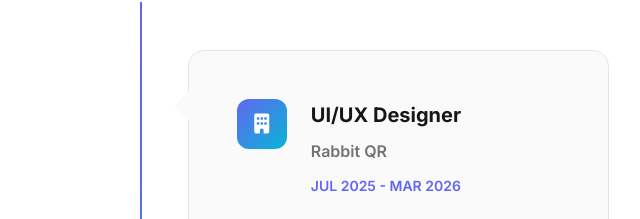
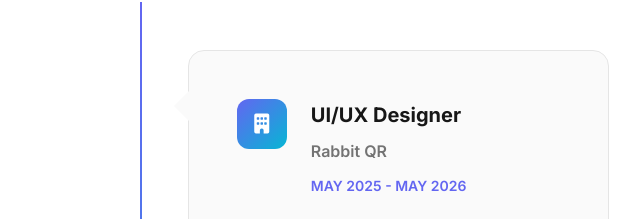
Before and after one commit to ruthe006/ruthendiran-portflio, a plain HTML site: page index.html in a window 1280 px wide. Shown: the part 4755-4974 px from the top of the page, 499-1139 px from the left. Drawn offline with nearby package versions, Linux system fonts and the light colour scheme.

Commit message:
Update index.html

```diff
--- a/index.html
+++ b/index.html
@@ -554,7 +554,7 @@
               <div class="experience-meta">
                 <h3>UI/UX Designer</h3>
                 <h4>Rabbit QR</h4>
-                <span class="experience-period">JUL 2025 - MAR 2026</span>
+                <span class="experience-period">MAY 2025 - MAY 2026</span>
               </div>
               <!-- <div class="experience-type">Part-time</div> -->
             </div>
```
